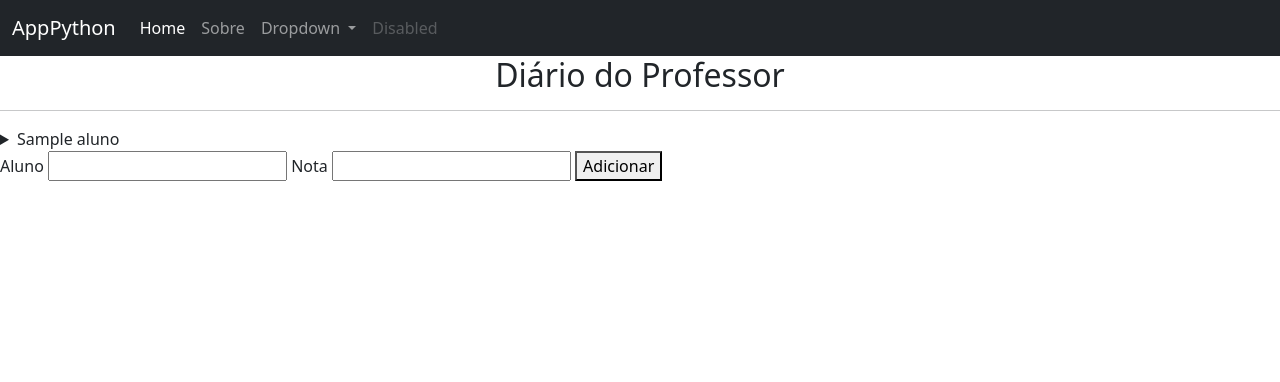
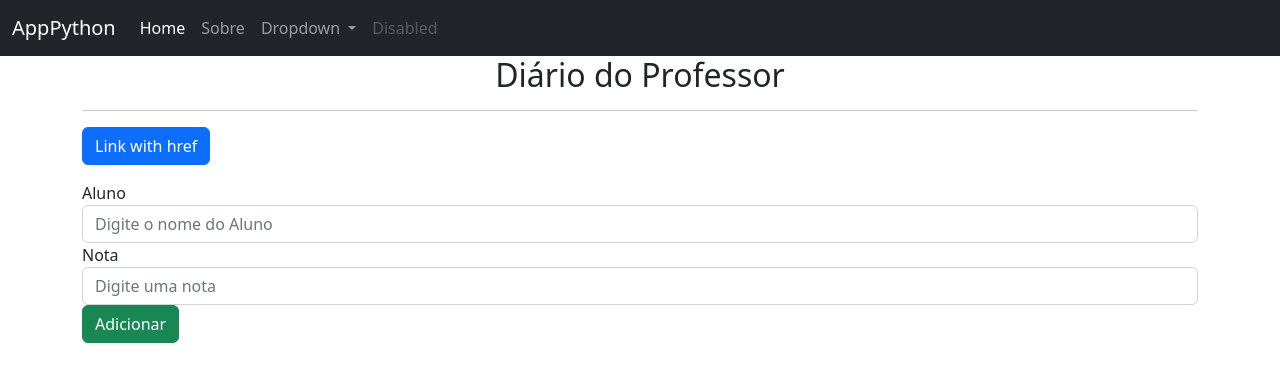
Before and after one commit to gassuncao27/AppFlask_test, a Flask app: template templates/sobre.html in a window 1280 px wide. Shown: the top 382 px of the page. Run offline with Flask 3, Linux system fonts and the light colour scheme; the template is opened without the code that fills it: most values are stand-ins (such as "Sample title", 1, 10 or a date in 2020).

Commit message:
Secao 3 - item 15 layouts

```diff
--- a/templates/base.html
+++ b/templates/base.html
@@ -41,8 +41,10 @@
 		  </div>
 		</div>
 	  </nav>
-    {% block conteudo %}
-    {% endblock conteudo %}
+	  <div class="container">
+		{% block conteudo %}
+		{% endblock conteudo %}
+	  </div>
 
 	<script src="https://cdn.jsdelivr.net/npm/bootstrap@5.2.3/dist/js/bootstrap.bundle.min.js" integrity
 	="sha384-kenU1KFdBIe4zVF0s0G1M5b4hcpxyD9F7jL+jjXkk+Q2h455rYXK/7HAuoJl+0I4" crossorigin="anonymous">
--- a/templates/sobre.html
+++ b/templates/sobre.html
@@ -2,17 +2,33 @@
 {% block conteudo %}
 <h2 style="text-align: center;">Diário do Professor</h2>
 <hr>
+
 	{% for registro in registros %}
-		<details>
+		<!-- <details>
 			<summary>{{registro.aluno}}</summary>
 			<p>{{registro.nota}}</p>
-		</details>
+		</details> -->
+		<p>
+			<a class="btn btn-primary" data-bs-toggle="collapse" href="#collapseExample" role="button" aria-expanded="false" aria-controls="collapseExample">
+				Link with href
+			</a>
+		</p>
+		<div class="collapse" id="collapseExample">
+			<div class="card card-body">
+				Some placeholder content for the collapse component. This panel is hidden by default but revealed when the user activates the relevant trigger.
+			</div>
+		</div>
+
 	{% endfor %}
 	<form action="{{url_for('sobre')}}" method="POST">
-		<label>Aluno</label>
-		<input type="text" name="aluno" required>
-		<label>Nota</label>
-		<input type="text" name="nota" required>
-		<button>Adicionar</button>
+		<div class="form-group">
+			<label>Aluno</label>
+			<input type="text" name="aluno" class="form-control" placeholder="Digite o nome do Aluno" required>
+		</div>
+		<div class="form-group">
+			<label>Nota</label>
+			<input type="text" class="form-control" name="nota" placeholder="Digite uma nota" required>
+		</div>
+		<button class="btn btn-success">Adicionar</button>
 	</form>
 	{% endblock conteudo %}
```
Also changed, not shown: templates/index.html (+9 -6 lines).
